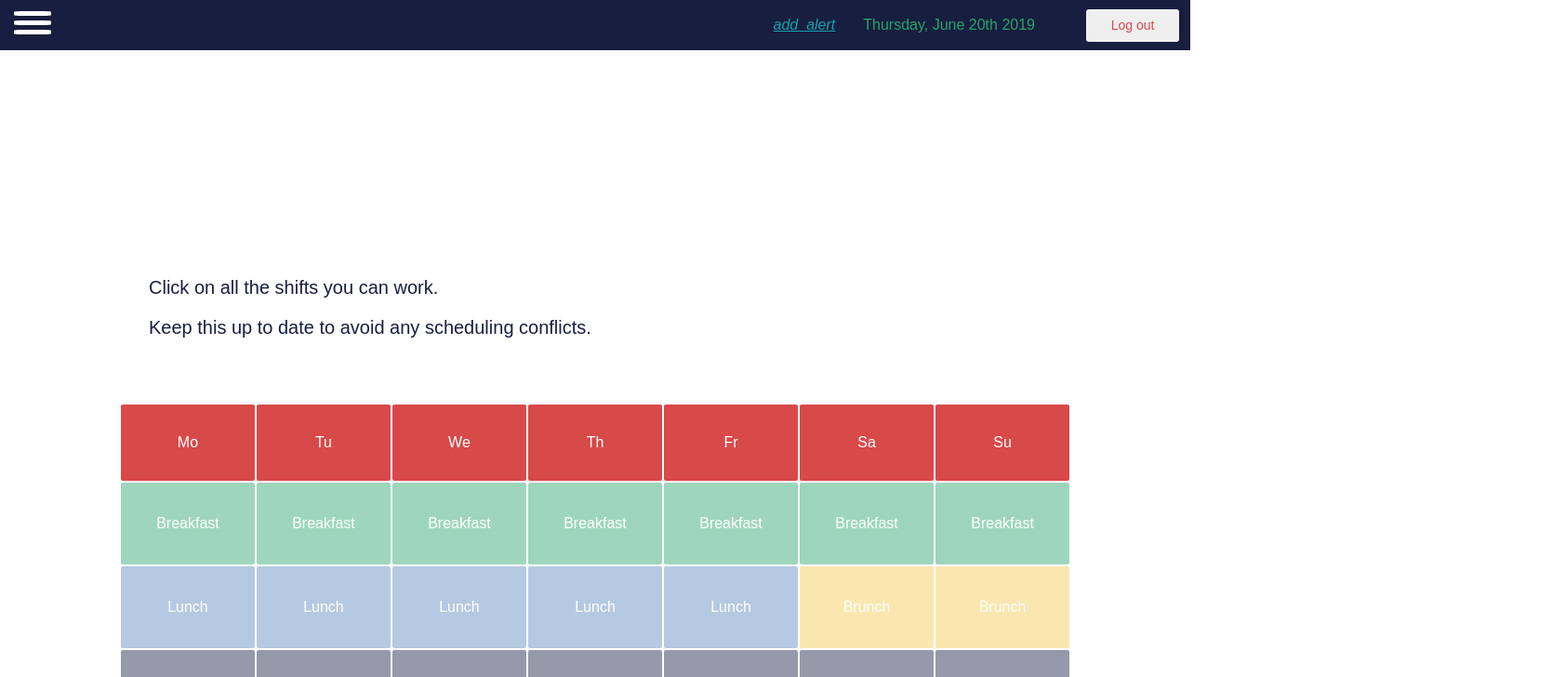
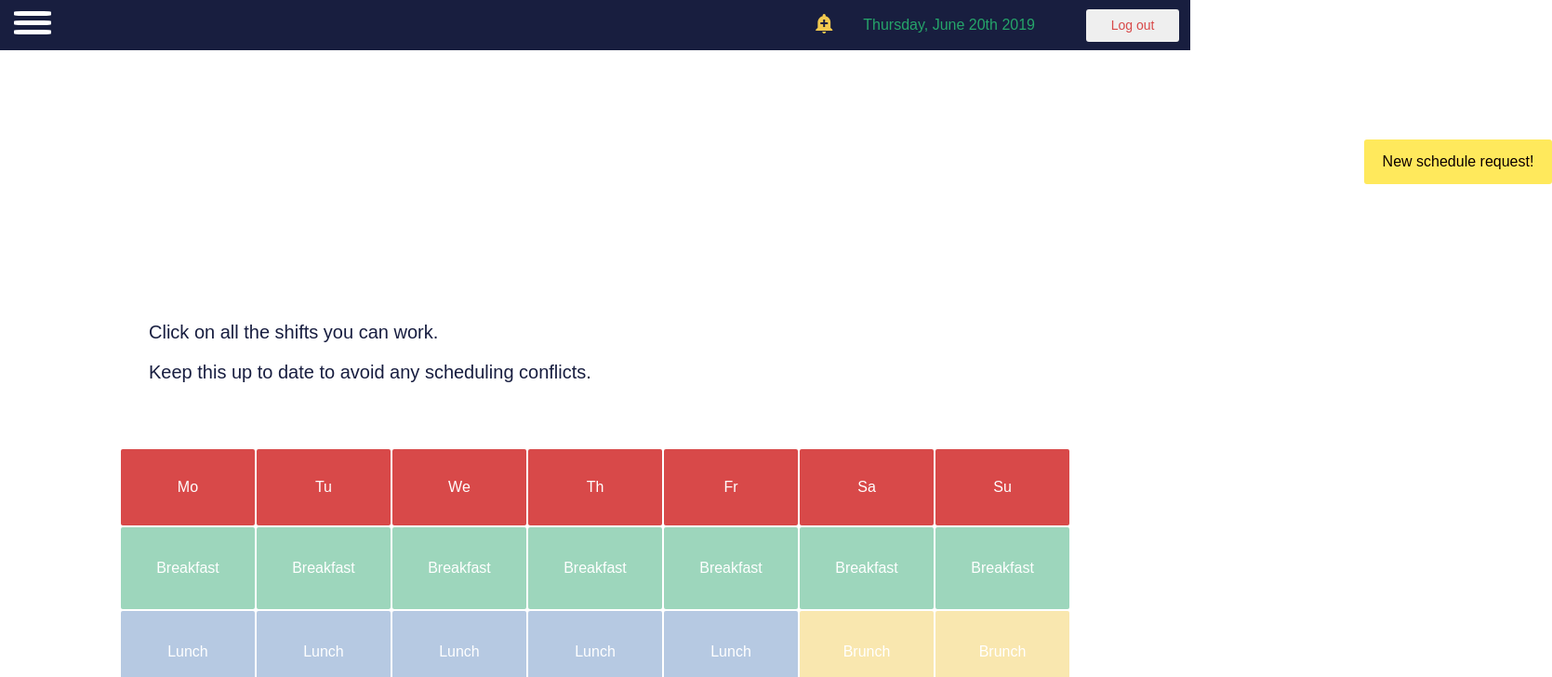
Before and after one commit to yh2n/shift-client, a React (Create React App) app: page /my_account/1/availability in a window 1280 px wide. Shown: the top 728 px of the page at 93% size, 1669 px wide, since content can reach past the window. Built offline with nearby package versions, Linux system fonts and the light colour scheme; no server answers.

Commit message:
Add notification alert

```diff
--- a/src/components/AvailabilityPage.js
+++ b/src/components/AvailabilityPage.js
@@ -1,6 +1,8 @@
 import React, { Component } from 'react';
+import Pusher from 'pusher-js';
 import Availability from './Availability';
 import AccountNav from './AccountNav';
+import Notifications from './Notifications';
 import UserMenuModal from './UserMenuModal';
 import './AvailabilityPage.css';
 
@@ -11,7 +13,23 @@ export default class AvailabilityPage extends Component {
 
 		this.state = {
 			isOpen : false,
+			availability_alert: false,
+			new_notification: false
 		}
+	}
+
+	componentDidMount() {
+		this.pusher = new Pusher('dd4cfaae3504bbdaa2b2', {
+            cluster: 'us2',
+            forceTLS: true
+        });
+
+        Pusher.logToConsole = true;
+        this.channel = this.pusher.subscribe('update');
+        this.channel.bind('availability_update', () => {
+            this.handleAvailabilityAlert()
+            console.log('change of availability')
+        })
 	}
 
 	toggleModal = () => {
@@ -20,14 +38,41 @@ export default class AvailabilityPage extends Component {
 		});
 	}
 
+	handleAvailabilityAlert = () => {
+        this.setState({
+            availability_alert: true,
+            new_notification: true
+        })
+        setTimeout(() => {
+            this.setState({
+                availability_alert: false
+            })
+
+        }, 7000);
+    }
+
+	markAsRead = () => {
+        this.setState({new_notification: false})
+    }
+
+
 	render() {
 		return (
 			<div className="availability_page">
-				<AccountNav onClick={() => this.toggleModal()}/>
+				<AccountNav
+					onClick={() => this.toggleModal()}
+					className={this.state.new_notification === false ? "material-icons no_notification" : "material-icons new_notification"}
+					markAsRead={this.markAsRead}
+					username={localStorage.getItem('username')}
+				/>
 				<UserMenuModal
 					show={this.state.isOpen}
 					onClose={this.toggleModal}
 				/>
+				<Notifications
+                        className={this.state.availability_alert ? "user_schedule-availability_alert" : "user_schedule-availability_alert notifications-hidden"}
+                        text="New schedule request!"
+                />
 				<div className="availability_prompt">
 					<p>Click on all the shifts you can work.</p>
 					<p>Keep this up to date to avoid any scheduling conflicts.</p>
```
